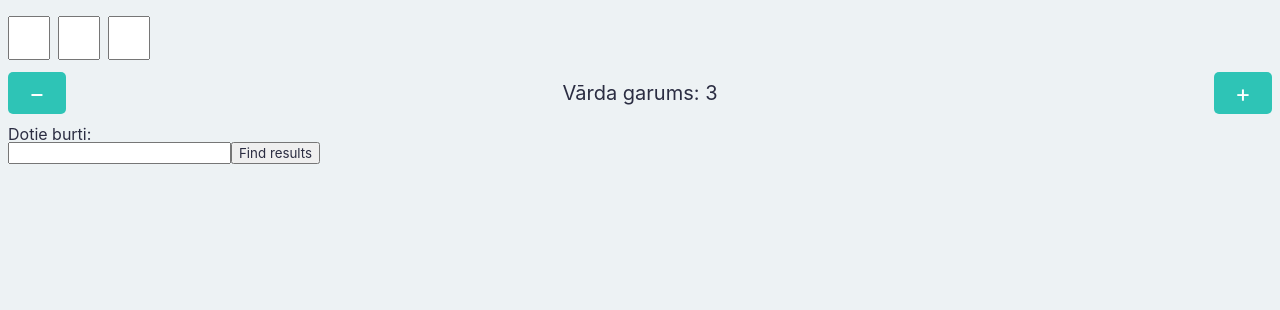
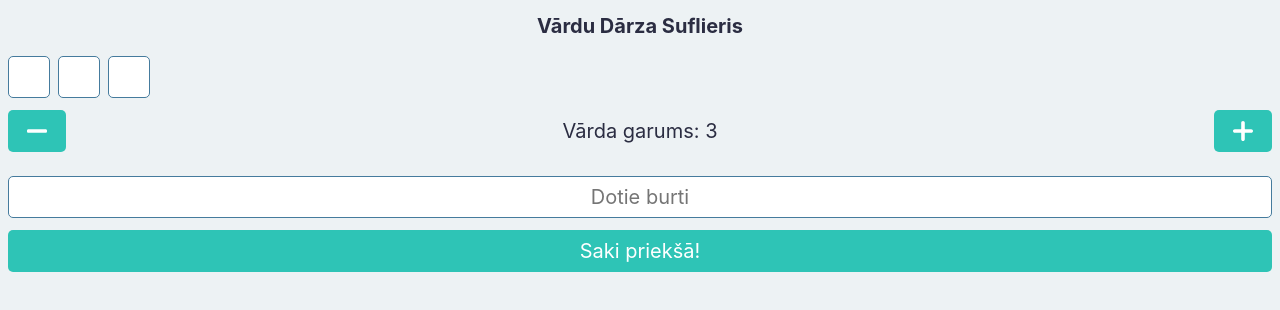
Before and after one commit to osvalds/word-yard-solver, a React (Create React App) app: page / in a window 1280 px wide. Shown: the top 310 px of the page. Built offline with nearby package versions, Linux system fonts and the light colour scheme.

Commit message:
Improve styling and ux

```diff
--- a/src/App.css
+++ b/src/App.css
@@ -53,6 +53,7 @@ table {
 }
 
 * {
+  box-sizing: border-box !important;
   font-family: -apple-system,BlinkMacSystemFont,Segoe UI,Helvetica,Arial,sans-serif,Apple Color Emoji,Segoe UI Emoji !important;
 }
 
--- a/src/components/Button.js
+++ b/src/components/Button.js
@@ -11,6 +11,8 @@ const ButtonStyled = styled.button`
   justify-content: center;
   align-items: center;
   min-width: ${42 + 16}px;
+  padding: 12px 8px;
+  user-select: none;
 `
 
 const ButtonSquaredStyled = styled(ButtonStyled)`
@@ -30,3 +32,11 @@ export function SquaredButton(props) {
         <ButtonSquaredStyled {...props}/>
     )
 }
+
+export const FullWidthButton = styled(Button)`
+  width: 100%;
+  margin-top: 12px;
+  padding: 0;
+  height: 42px;
+  font-size: 20px;
+`
--- a/src/components/Input.js
+++ b/src/components/Input.js
@@ -6,6 +6,8 @@ const StyledInput = styled.input`
   padding: 8px;
   display: block;
   text-align: center;
+  border: 1px solid #457B9D;
+  border-radius: 5px;
 `
 
 export default function Input(props) {
--- a/src/components/InputArray.js
+++ b/src/components/InputArray.js
@@ -2,6 +2,8 @@ import React from "react"
 import styled from "styled-components"
 import Input from "./Input";
 import Button, {SquaredButton} from "./Button";
+import {ReactComponent as Add} from "../icons/add.svg";
+import {ReactComponent as Remove} from "../icons/remove.svg";
 
 const InputWrapper = styled.div`
   display: grid;
@@ -12,7 +14,7 @@ const InputWrapper = styled.div`
 const ControlsWrapper = styled.div`
   width: 100%;
   margin-top: 12px;
-  margin-bottom: 12px;
+  margin-bottom: 24px;
   display: flex;
   justify-content: space-between;
   align-items: center;
@@ -22,14 +24,26 @@ const SizeContainer = styled.span`
   font-size: 20px;
 `
 
+const RemoveStyled = styled(Remove)`
+  fill: white;
+  width: 20px;
+  height: 20px;
+`
+
+const AddStyled = styled(Add)`
+  fill: white;
+  width: 20px;
+  height: 20px;
+`
+
 export default function InputArray({inputArray, onChange}) {
     return (
         <>
             <InputWrapper>
-                {inputArray.map((i, index) => {
+                {inputArray.map((letter, index) => {
                     return <Input
                         key={index}
-                        value={i}
+                        value={letter.toUpperCase()}
                         onChange={(evt) => onChange({
                             type: "change",
                             val: evt.target.value,
@@ -42,7 +56,7 @@ export default function InputArray({inputArray, onChange}) {
                 <SquaredButton
                     size={42}
                     onClick={() => onChange({type: "decrement"})}>
-                    −
+                    <RemoveStyled/>
                 </SquaredButton>
                 <SizeContainer>
                     Vārda garums: {inputArray.length}
@@ -50,7 +64,7 @@ export default function InputArray({inputArray, onChange}) {
                 <SquaredButton
                     size={42}
                     onClick={() => onChange({type: "increment"})}>
-                    +
+                    <AddStyled/>
                 </SquaredButton>
             </ControlsWrapper>
         </>
--- a/src/components/Solver.js
+++ b/src/components/Solver.js
@@ -1,9 +1,22 @@
 import {useRecoilValue} from "recoil";
 import {CorpusQuery} from "../AppData";
 import React, {useReducer, useState} from "react";
+import styled from "styled-components";
 import Iter from "es-iter"
-import Button from "./Button";
+import Button, {FullWidthButton} from "./Button";
 import InputArray from "./InputArray";
+import Input from "./Input";
+
+const Title = styled.h1`
+  font-size: 20px;
+  margin-bottom: 20px;
+  font-weight: bold;
+  text-align: center;
+`
+
+const FullWidthInput = styled(Input)`
+  width: 100%;
+`
 
 function reducer(state, action) {
     switch (action.type) {
@@ -17,7 +30,7 @@ function reducer(state, action) {
             }
         case "change":
             let newArr = [...state];
-            newArr[action.pos] = action.val
+            newArr[action.pos] = action.val[0]?.toLowerCase() || "";
             return newArr;
         default:
             throw  new Error();
@@ -33,7 +46,7 @@ export default function Solver() {
 
     const handleSourceChange = (evt) => {
         const val = evt.target.value
-        setSourceLetters(val.split(""))
+        setSourceLetters(val.toLowerCase().split(""))
     }
 
 
@@ -80,25 +93,18 @@ export default function Solver() {
 
     return (
         <>
+            <Title>Vārdu Dārza Suflieris</Title>
             <InputArray onChange={dispatchInputArrayChange} inputArray={inputArray}/>
-
-            <div>Dotie burti:
-                {sourceLetters.length > 0 &&
-                sourceLetters.map((letter, index) => {
-                        return <span key={index}>'{letter}'
-                            {index < sourceLetters.length - 1 && ","}
-                        </span>
-                    }
-                )}
-            </div>
-            <input
+            <FullWidthInput
+                placeholder="Dotie burti"
+                value={sourceLetters.join("").toUpperCase()}
                 onChange={handleSourceChange}
                 type="text"/>
 
+            <FullWidthButton onClick={findResults}>
+                Saki priekšā!
+            </FullWidthButton>
 
-            <button onClick={findResults}>
-                Find results
-            </button>
             {results.length > 0 &&
             results.map(r => <div key={r}>{r}</div>)
             }
```
Also changed, not shown: src/icons/add.svg (added), src/icons/remove.svg (added).
